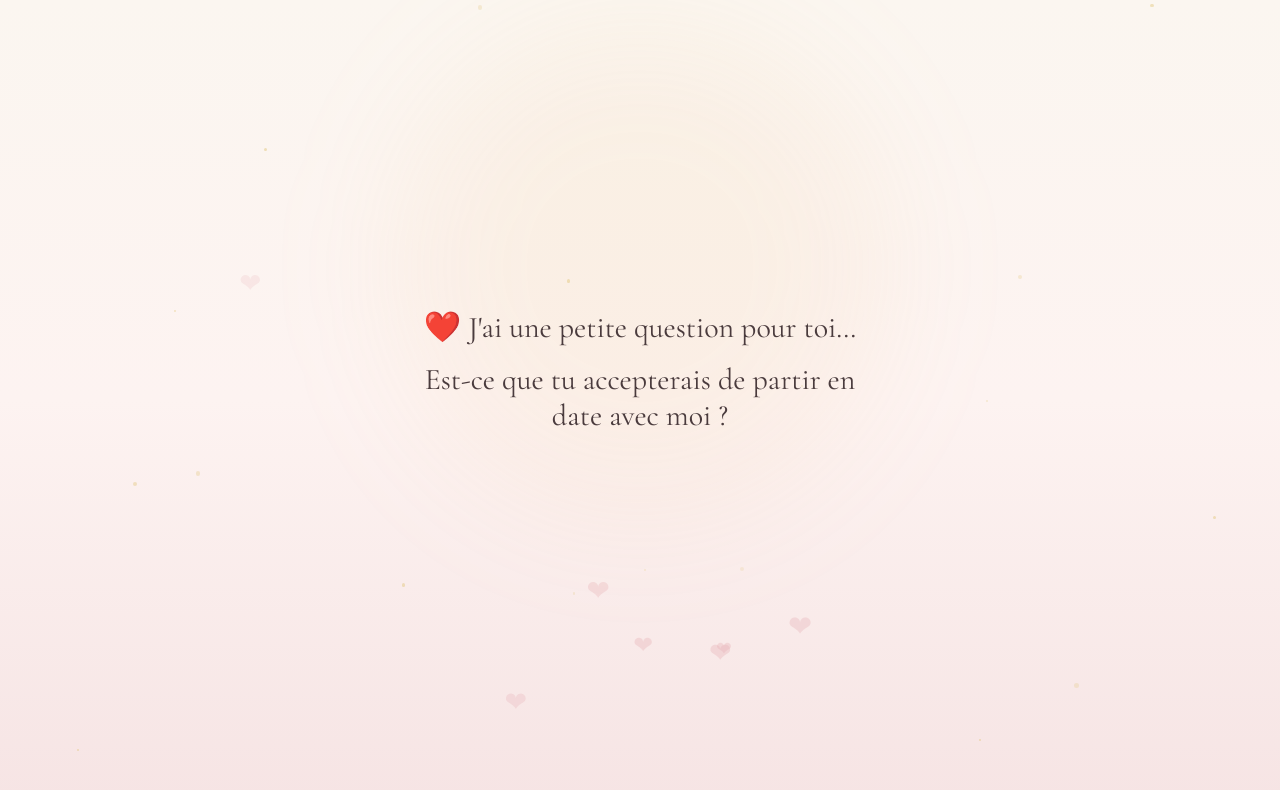
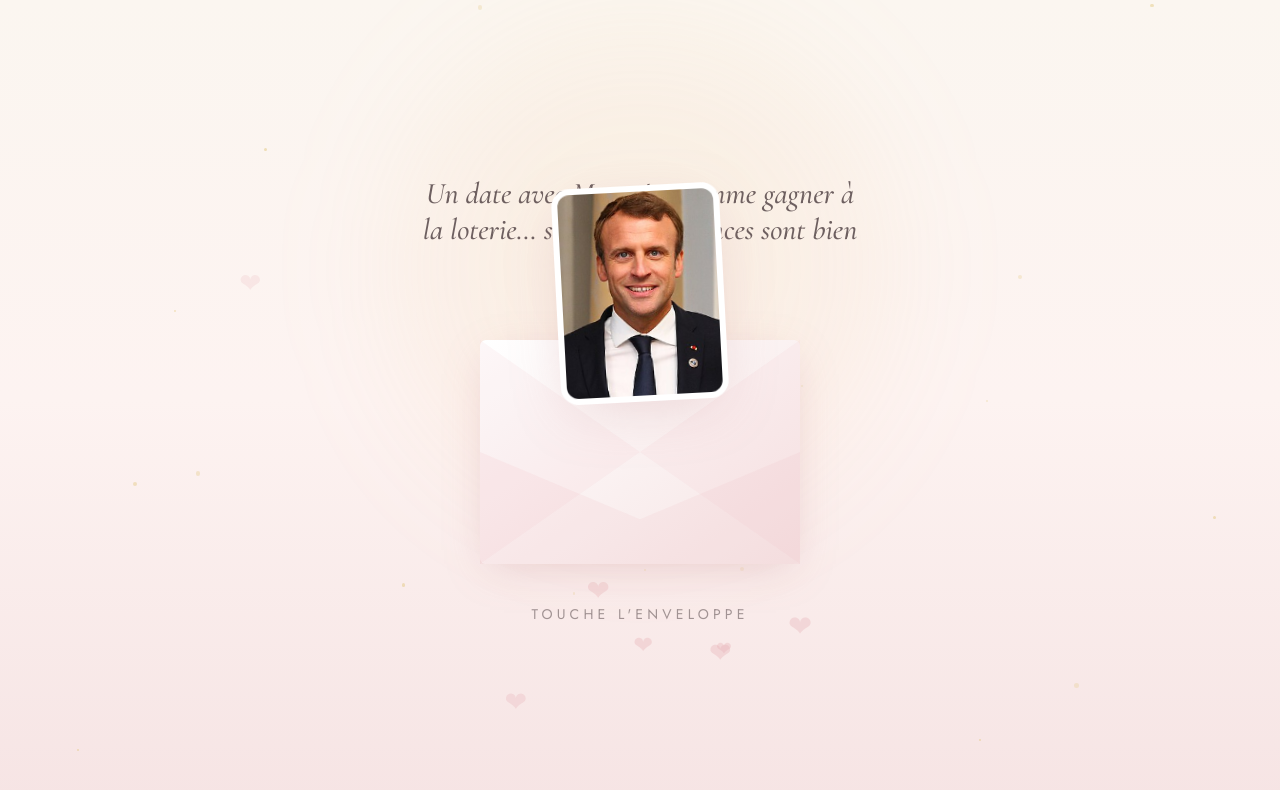
Before and after one commit to nailmaxence371-png/UN-DATE-AVEC-MAX-, a React (Vite) app: page / in a window 1280 px wide. Both pictures are taken after a click on the button "Ouvrir l'enveloppe". Shown: the top 790 px of the page. Built offline with nearby package versions, Linux system fonts and the light colour scheme; no server answers.

Commit message:
Update Envelope.jsx

```diff
--- a/src/components/Envelope.jsx
+++ b/src/components/Envelope.jsx
@@ -2,12 +2,13 @@ import { useState } from 'react'
 
 export default function Envelope({ onOpen }) {
   const [opening, setOpening] = useState(false)
+  const [showPhoto, setShowPhoto] = useState(false)
 
   const handleClick = () => {
     if (opening) return
     setOpening(true)
-    // Let the flap + seal animation play before moving to the letter
-    setTimeout(() => onOpen(), 1400)
+    setTimeout(() => setShowPhoto(true), 700)
+    setTimeout(() => onOpen(), 2900)
   }
 
   return (
@@ -25,12 +26,10 @@ export default function Envelope({ onOpen }) {
       >
         {/* Envelope body */}
         <div className="absolute inset-0 rounded-md bg-gradient-to-br from-white to-blush shadow-soft transition-transform duration-500 group-hover:-translate-y-1">
-          {/* bottom triangle fold, purely decorative */}
           <div
             className="absolute inset-x-0 bottom-0 h-1/2 bg-rose/15"
             style={{ clipPath: 'polygon(0 0, 50% 60%, 100% 0, 100% 100%, 0 100%)' }}
           />
-          {/* side folds */}
           <div
             className="absolute inset-y-0 left-0 w-1/2 bg-rose/10"
             style={{ clipPath: 'polygon(0 0, 100% 50%, 0 100%)' }}
@@ -41,13 +40,27 @@ export default function Envelope({ onOpen }) {
           />
         </div>
 
-        {/* Flap: hinges open from the top */}
+        {/* Photo qui sort de l'enveloppe */}
+        <div
+          className="absolute left-1/2 top-1/2 z-20 h-28 w-24 overflow-hidden rounded-xl border-4 border-white bg-white shadow-soft transition-all duration-[1400ms] ease-out sm:h-36 sm:w-28"
+          style={{
+            transform: showPhoto
+              ? 'translate(-50%, -160%) scale(1.5) rotate(-3deg)'
+              : 'translate(-50%, -50%) scale(0.2)',
+            opacity: showPhoto ? 1 : 0,
+          }}
+        >
+          <img src="/photo.JPG" alt="Une photo de moi" className="h-full w-full object-cover" />
+        </div>
+
+        {/* Flap */}
         <div
           className="absolute inset-x-0 top-0 h-1/2 origin-top rounded-t-md bg-gradient-to-b from-rose to-rose-deep shadow-md transition-transform duration-[1100ms] ease-in-out"
           style={{
             clipPath: 'polygon(0 0, 100% 0, 50% 100%)',
             transform: opening ? 'rotateX(180deg)' : 'rotateX(0deg)',
             transformStyle: 'preserve-3d',
+            backfaceVisibility: 'hidden',
           }}
         />
 
```
